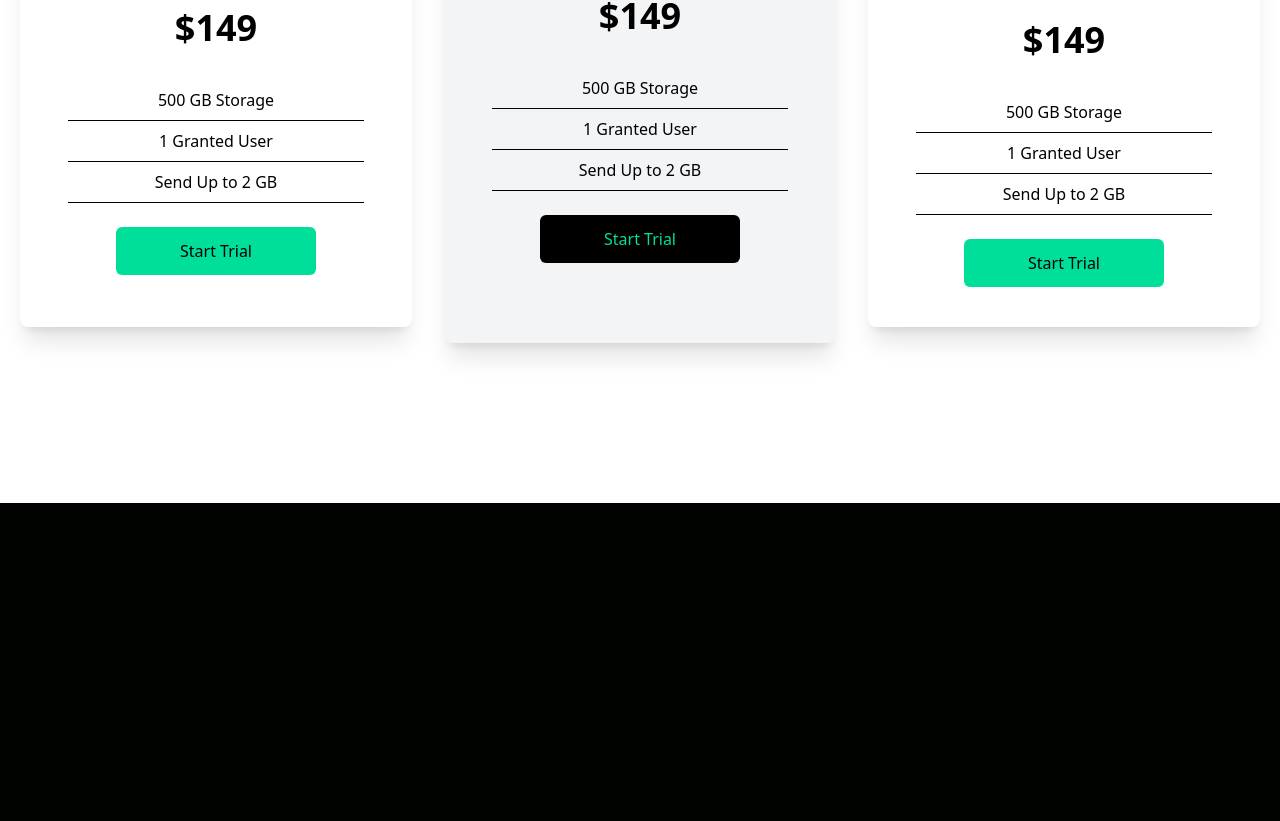
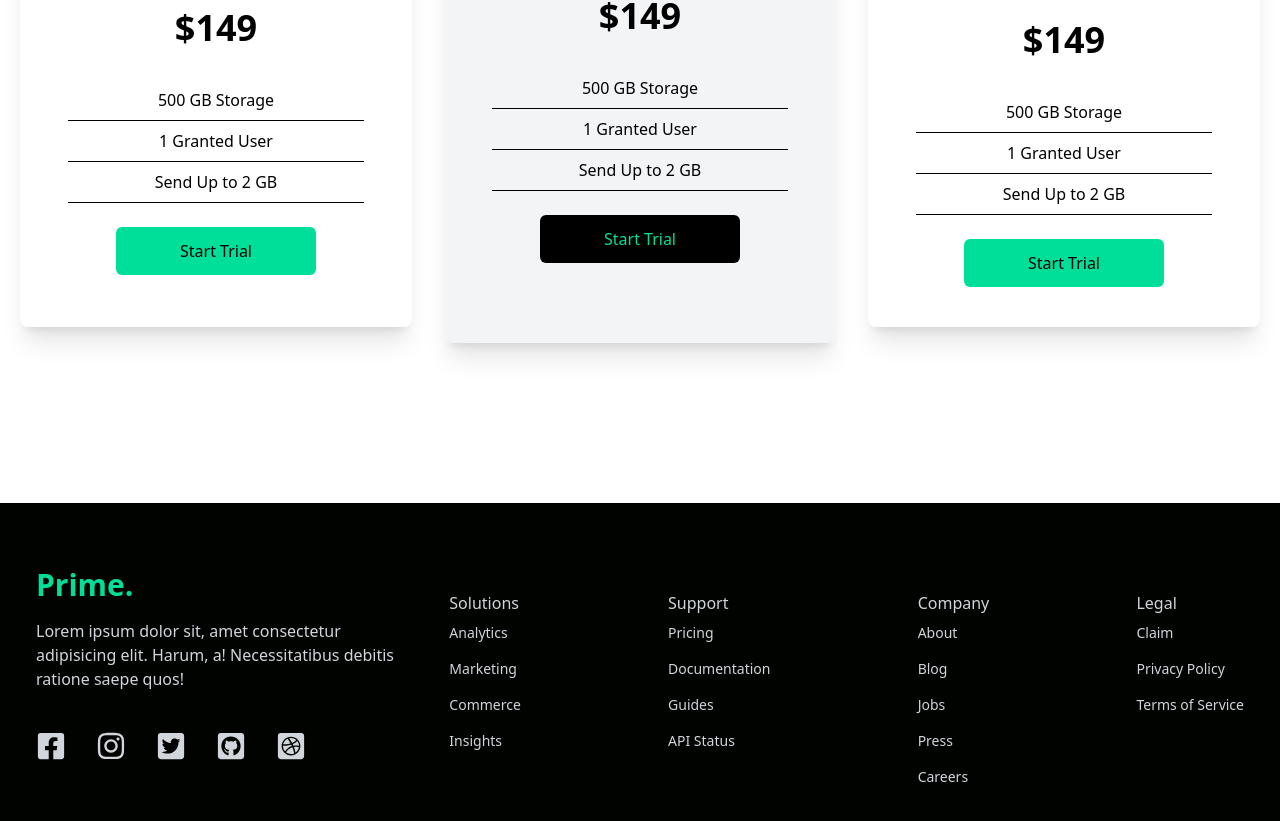
Before and after one commit to Primegicsocialmedia/Project-6, a React (Vite) app: page / in a window 1280 px wide. Shown: the part 1971-2792 px from the top of the page. Before the commit the page ends 2498 px from the top, so only its background shows below. Built offline with nearby package versions, Linux system fonts and the light colour scheme.

Commit message:
Footer complete

```diff
--- a/src/App.jsx
+++ b/src/App.jsx
@@ -4,6 +4,7 @@ import Hero from "./components/Hero";
 import Analytics from "./components/Analytics";
 import Newsletter from "./components/Newsletter";
 import Cards from "./components/Cards";
+import Footer from "./components/Footer";
 
 
 const App = () => {
@@ -14,6 +15,7 @@ const App = () => {
     <Analytics/>
     <Newsletter/>
     <Cards/>
+    <Footer/>
     </div>
   );
 };
--- /dev/null
+++ b/src/components/Footer.jsx
@@ -0,0 +1,70 @@
+import React from "react";
+import {
+  FaDribbbleSquare,
+  FaFacebookSquare,
+  FaGithubSquare,
+  FaInstagram,
+  FaTwitterSquare,
+} from "react-icons/fa";
+
+const Footer = () => {
+  return (
+    <div className="max-w-[1240px] mx-auto py-16 px-4 grid lg:grid-cols-3 gap-8 text-gray-300">
+      <div>
+        <h1 className="w-full text-3xl font-bold text-primary">Prime.</h1>
+        <p className="py-4">
+          Lorem ipsum dolor sit, amet consectetur adipisicing elit. Harum, a!
+          Necessitatibus debitis ratione saepe quos!
+        </p>
+        <div className="flex md:w-[75%] my-6 justify-between">
+          <FaFacebookSquare size={30} className="mr-4" />
+          <FaInstagram size={30} className="mr-4" />
+          <FaTwitterSquare size={30} className="mr-4" />
+          <FaGithubSquare size={30} className="mr-4" />
+          <FaDribbbleSquare size={30} className="mr-4" />
+        </div>
+      </div>
+      <div className="lg:col-span-2 flex justify-between mt-6">
+        <div>
+          <h6>Solutions</h6>
+          <ul>
+            <li className="py-2 text-sm">Analytics</li>
+            <li className="py-2 text-sm">Marketing</li>
+            <li className="py-2 text-sm">Commerce</li>
+            <li className="py-2 text-sm">Insights</li>
+          </ul>
+        </div>
+        <div>
+          <h6>Support</h6>
+          <ul>
+            <li className="py-2 text-sm">Pricing</li>
+            <li className="py-2 text-sm">Documentation</li>
+            <li className="py-2 text-sm">Guides</li>
+            <li className="py-2 text-sm">API Status</li>
+          </ul>
+        </div>
+        <div>
+          <h6>Company</h6>
+          <ul>
+            <li className="py-2 text-sm">About</li>
+            <li className="py-2 text-sm">Blog</li>
+            <li className="py-2 text-sm">Jobs</li>
+            <li className="py-2 text-sm">Press</li>
+            <li className="py-2 text-sm">Careers</li>
+          </ul>
+        </div>
+        <div>
+          <h6>Legal</h6>
+          <ul>
+            <li className="py-2 text-sm">Claim</li>
+            <li className="py-2 text-sm">Privacy Policy</li>
+            <li className="py-2 text-sm">Terms of Service</li>
+
+          </ul>
+        </div>
+      </div>
+    </div>
+  );
+};
+
+export default Footer;
--- a/src/components/Navbar.jsx
+++ b/src/components/Navbar.jsx
@@ -2,7 +2,6 @@ import React, { useState } from "react";
 import { AiOutlineClose, AiOutlineMenu } from "react-icons/ai";
 
 const Navbar = () => {
-
   const [nav, setNav] = useState(false);
 
   const handleNav = () => {
@@ -20,15 +19,21 @@ const Navbar = () => {
         <li className="p-4">Contact</li>
       </ul>
       <div onClick={handleNav} className="block md:hidden">
-        {!nav ? <AiOutlineMenu onClick={handleNav} size={20} /> : (<AiOutlineClose  size={20} />)}
-
+        {nav ? (
+          <AiOutlineClose onClick={handleNav} size={20} />
+        ) : (
+          <AiOutlineMenu onClick={handleNav} size={20} />
+        )}
       </div>
-      <div
-        className={!nav ? `fixed left-0 top-0 w-[60%] h-full border-r border-r-gray-900 bg-[#000300] ease-in-out duration-500` : `fixed left-[100%]`}
+      <ul
+        className={
+          nav
+            ? `fixed left-0 top-0 w-[60%] h-full border-r border-r-gray-900 bg-[#000300] ease-in-out duration-500`
+            : `fixed left-[100%]`
+        }
       >
         <h1 className="w-full text-3xl font-bold text-primary m-4">Prime.</h1>
 
-        <ul className=" uppercase p-4">
         <li className="p-4 border-b border-gray-600">Home</li>
         <li className="p-4 border-b border-gray-600">Company</li>
         <li className="p-4 border-b border-gray-600">Resourses</li>
@@ -36,7 +41,6 @@ const Navbar = () => {
         <li className="p-4 border-b border-gray-600">Contact</li>
       </ul>
     </div>
-    </div>
   );
 };
 
```
Lines whose indentation alone changed are shown as unchanged.
